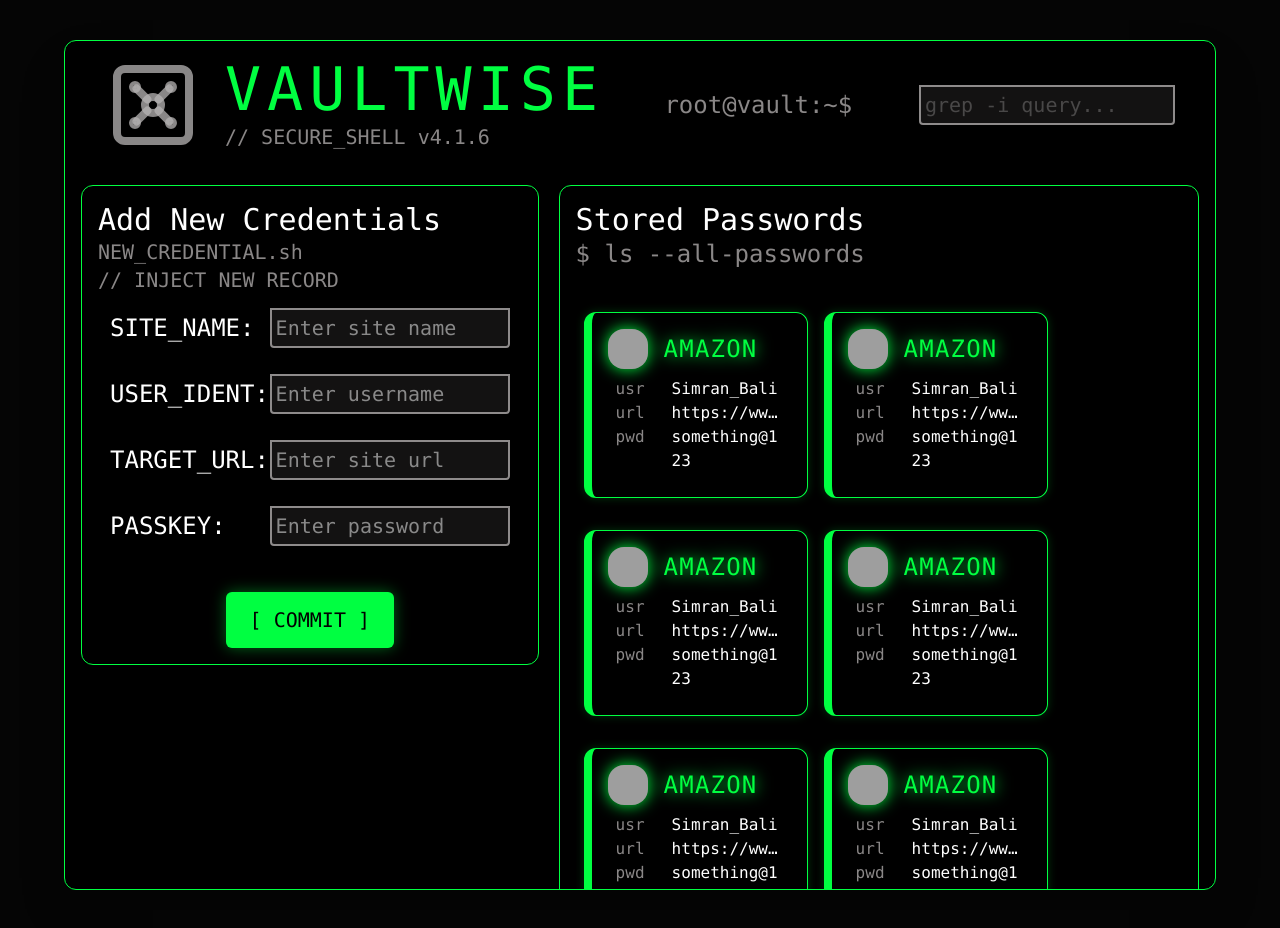
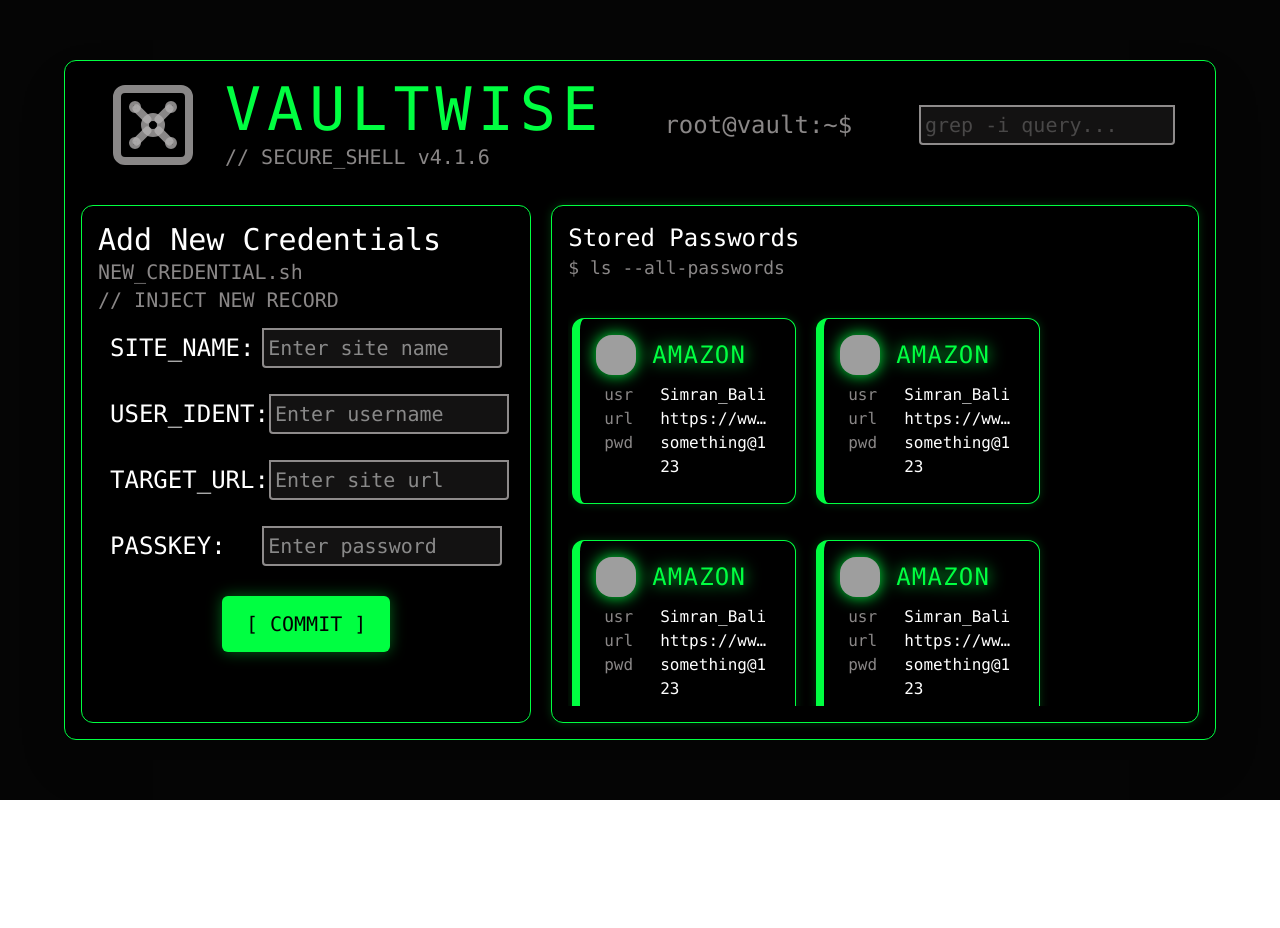
Before and after one commit to simranbali-ace04/VaultWise, a React (Vite) app: page / in a window 1280 px wide. After the commit the page ends 800 px from the top, so only its background shows below. Built offline with nearby package versions, Linux system fonts and the light colour scheme; grey boxes are pictures that could not be loaded.

Commit message:
Right content done

```diff
--- a/src/App.jsx
+++ b/src/App.jsx
@@ -6,10 +6,10 @@ import RightContent from './components/rightContent'
 
 const App = () => {
   return (
-    <div className="h-full bg-[#050505] flex items-center justify-center p-2 md:p-10 ">
-      <div className="w-full max-w-6xl h-full max-h-212.5 bg-black border border-[#00FF41] rounded-xl overflow-hidden flex flex-col shadow-2xl">
+    <div className="min-h-screen bg-[#050505] flex items-center justify-center p-4 md:p-10 ">
+      <div className="w-full max-w-6xl h-[85vh] max-h-212.5 bg-black border border-[#00FF41] rounded-xl overflow-hidden flex flex-col shadow-2xl">
         <Navbar />
-        <div className="flex flex-col md:flex-row gap-5 p-4 h-full w-full">
+        <div className="flex flex-1 min-h-0 flex-col md:flex-row gap-5 p-4 h-full w-full">
         <LeftContent />
         <RightContent />
         </div>
--- a/src/components/newCredentials.jsx
+++ b/src/components/newCredentials.jsx
@@ -27,7 +27,7 @@ const NewCredentials = () => {
         </div>
 
         <div className='flex items-center justify-center'>
-            <button className='text-black font-light mt-8 text-sm md:text-xl bg-[#00FF41] shadow-[0_0_15px_rgba(0,255,65,0.4)] hover:bg-[#00cc33] px-6 py-3.5 rounded-md'>
+            <button className='text-black font-light mt-4 text-sm md:text-xl bg-[#00FF41] shadow-[0_0_15px_rgba(0,255,65,0.4)] hover:bg-[#00cc33] px-6 py-3.5 rounded-md'>
                 <span>[ COMMIT ]</span>
                 </button>
         </div>
--- a/src/components/rightContent.jsx
+++ b/src/components/rightContent.jsx
@@ -2,14 +2,14 @@ import React from "react";
 import PasswordCard from "./passwordCard";
 const RightContent = () => {
   return (
-    <div className="bg-black border border-[#00FF41] md:w-7/12 w-full h-full flex flex-col rounded-xl overflow-hidden p-4 gap-0.5 font-mono">
-      <div className="shrink-0 mb-4">
-        <h1 className="text-white text-2xl md:text-3xl">Stored Passwords</h1>
-        <h1 className="text-[#b6b3b3c1] text-xl md:text-2xl">
-          $ ls --all-passwords
-        </h1>
+    <div className="bg-black border-[#00FF41] border rounded-xl p-4 flex flex-col gap-2  min-h-40 w-full md:w-3/5 shadow-[0_0_10px_rgba(0,255,65,0.2)] font-mono overflow-hidden">
+        <div className="shrink-0">
+        <h1 className="text-white text-xl md:text-2xl">Stored Passwords</h1>
+        <h1 className="text-[#b6b3b3c1] text-sm md:text-lg">$ ls --all-passwords</h1>
       </div>
-      <div className="min-h-0 flex-1 flex flex-wrap content-start justify-start p-2 overflow-y-auto gap-4 custom-scrollbar">
+        <div className="flex-1 min-h-0 overflow-y-auto custom-scrollbar mt-2 [scrollbar-width:none] [-ms-overflow-style:none] [&::-webkit-scrollbar]:hidden">
+        <div className="flex flex-wrap content-start justify-start gap-5 p-1">
+          <PasswordCard />
           <PasswordCard />
           <PasswordCard />
           <PasswordCard />
@@ -19,6 +19,7 @@ const RightContent = () => {
           <PasswordCard />
         </div>
       </div>
+    </div>
   );
 };
 
```
Lines whose indentation alone changed are shown as unchanged.
